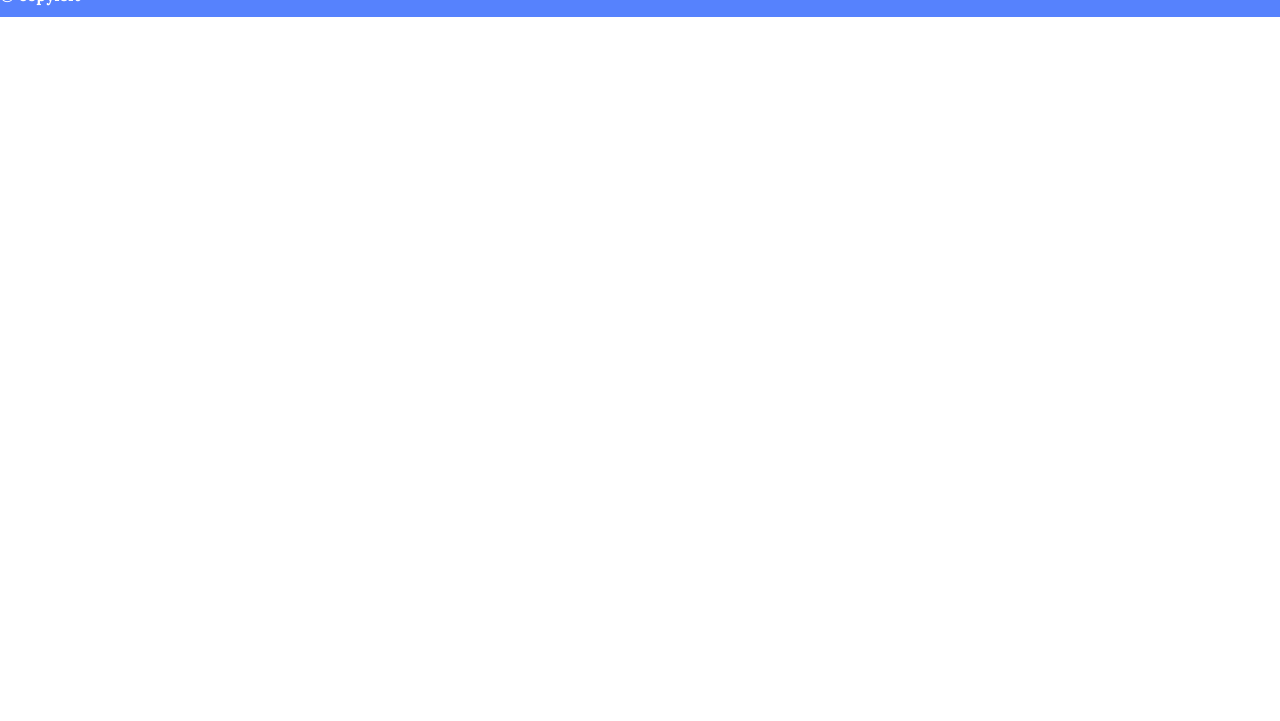
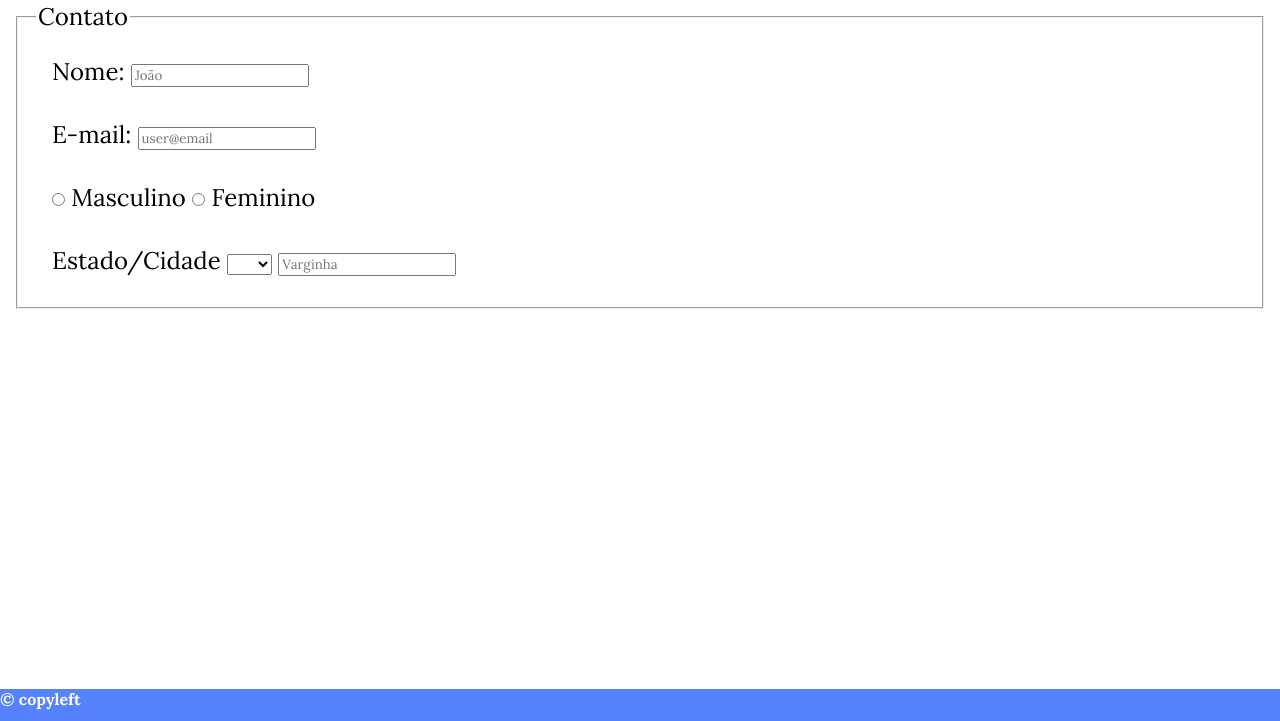
Before and after one commit to GioEvaristo/SiteGioCefet, a plain HTML site: page contato.html in a window 1280 px wide. Shown: the part 143-864 px from the top of the page. Before the commit the page ends 800 px from the top, so only its background shows below. Drawn offline with Linux system fonts and the light colour scheme.

Commit message:
maisoumenos

```diff
--- a/contato.html
+++ b/contato.html
@@ -16,7 +16,37 @@
         <a href="faq.html">FAQ</a>
         <a href="contato.html">Contato</a>
     </nav>
+    <main>
+        <form action="" method="post" enctype="multipart/form-data">
+            <fieldset>
+                <legend>Contato</legend>
+                <div>
+                    <label for="nome">Nome: </label>
+                    <input type="text" name="nome" id="nome" placeholder="João">
+                </div>
+                <div>
+                    <label for="email">E-mail: </label>
+                    <input type="email" name="email" id="nome" placeholder="user@email">
+                </div>
+                <div>
+                    <input type="radio" name="sexo" value="1" id="masculino">
+                    <label for="masculino">Masculino</label>
+                    <input type="radio" name="sexo" value="2" id="feminino">
+                    <label for="feminino">Feminino</label>
+                </div>
+                <div>
+                    <label for="estado">Estado/Cidade</label>
+                    <select name="estado" id="estado">
+                        <option value=""></option>
+                        <option value="mg">MG</option>
+                        <option value="rj">RJ</option>
+                        <option value="sp">SP</option>
+                    </select>
+                    <input type="text" name="cidade" placeholder="Varginha">
+                </div>
+            </fieldset>
 
+    </main>
 
     <footer>
         <h4>© copyleft </h4>
--- a/index.css
+++ b/index.css
@@ -35,7 +35,7 @@ nav a{
 
 main{
     font-size: x-large;
-    min-height: calc(100vh - 10rem);
+    min-height: calc(100vh - 8rem);
     margin: 1rem;
 }
 
@@ -43,12 +43,7 @@ main div{
     padding: 1rem;
 }
 
-main.tabela tr, td{
-    align-items: center;
-    border: 1px solid black;
-    border-collapse: collapse;
-    margin: 2rem;
-}
+
 footer{
     background-color: var(--primary);
     color: white;
```
Also changed, not shown: curso.css (added, +16 -0 lines).
